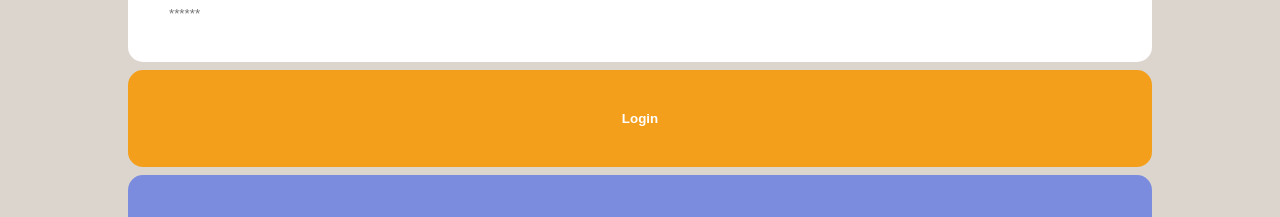
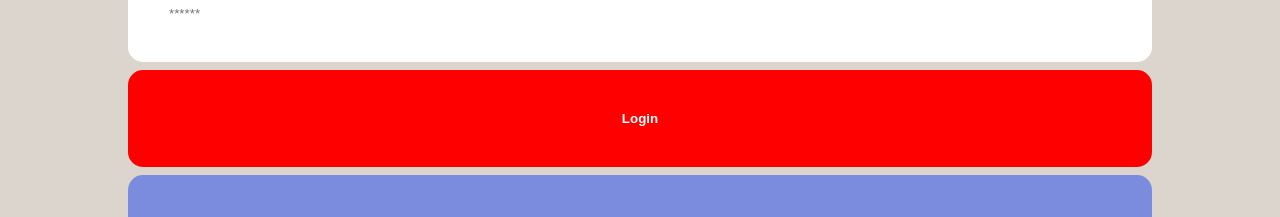
Before and after one commit to victorcanto/trybe-projects, a React (Create React App) app in the folder front-end/: page /login in a window 1280 px wide. Shown: the part 343-560 px from the top of the page. Built offline with nearby package versions, Linux system fonts and the light colour scheme.

Commit message:
fix(1-5): Login page

```diff
--- a/front-end/src/pages/Login/index.js
+++ b/front-end/src/pages/Login/index.js
@@ -1,9 +1,8 @@
-import React, { useState, useRef } from 'react';
+import React, { useState, useRef, useEffect } from 'react';
 import { useHistory } from 'react-router-dom';
 import Button from '../../components/Button';
 import ButtonLink from '../../components/ButtonLink';
 import ErrorMsg from '../../components/ErrorMsg';
-import Loading from '../../components/Loading';
 import Form from '../../components/Form';
 import StyledLogin from './styles';
 import requestLogin from '../../services/api';
@@ -11,8 +10,9 @@ import useForm from '../../hooks/useForm';
 
 const Login = () => {
   const history = useHistory();
-  const [{ values, loading }, handleChange, handleSubmit] = useForm();
-  const [isError, setIsError] = useState('');
+  const [{ values }, handleChange, handleSubmit] = useForm();
+  const [isDisabled, setIsDisabled] = useState(true);
+  const [errorMsg, setErrorMsg] = useState('');
 
   const inputEmail = useRef(null);
   const inputPassword = useRef(null);
@@ -22,28 +22,37 @@ const Login = () => {
     inputPassword.current.value = '';
   };
 
+  const goToProductsPage = async () => {
+    const result = await requestLogin(values);
+    if (!result.token) {
+      return setErrorMsg(result.message);
+    }
+    clearInputs();
+    history.push('/customer/products');
+  };
+
+  useEffect(() => {
     const request = async () => {
+      if (Object.keys(values).length) {
         const result = await requestLogin(values);
-    if (result.message) {
-      setIsError(result.message);
-      const FIVE_SECONDS = 5000;
-      setTimeout(() => {
-        setIsError('');
-      }, FIVE_SECONDS);
-      clearInputs();
+        if (result.message !== 'Invalid fields' && !result.token) {
+          setErrorMsg(result.message);
+          setIsDisabled(true);
         } else {
-      history.push('/customer/products');
+          setErrorMsg('');
+          setIsDisabled(false);
+        }
       }
     };
+    request();
+
+    return () => {};
+  }, [values]);
 
   return (
-    <>
-      {loading ? (
-        <Loading />
-      ) : (
     <StyledLogin>
       <img src="" alt="logo" />
-          <Form onSubmit={ handleSubmit(request) }>
+      <Form onSubmit={ handleSubmit(goToProductsPage) }>
         <label htmlFor="email">
           <input
             ref={ inputEmail }
@@ -66,20 +75,27 @@ const Login = () => {
             onChange={ handleChange }
           />
         </label>
-            <Button data-testid="common_login__button-register" type="submit">
+        <Button
+          disabled={ isDisabled }
+          data-testid="common_login__button-login"
+          type="submit"
+        >
           Login
         </Button>
-            <ButtonLink url="register">Ainda não tenho conta</ButtonLink>
-            {isError && (
+        <ButtonLink
+          data-testid="common_login__button-register"
+          url="register"
+        >
+          Ainda não tenho conta
+        </ButtonLink>
+        {errorMsg && (
           <ErrorMsg data-testid="common_login__element-invalid-email">
-                {isError}
+            {errorMsg}
           </ErrorMsg>
         )}
       </Form>
     </StyledLogin>
-      )}
-      );
-    </>
+
   );
 };
 
```
Lines whose indentation alone changed are shown as unchanged.
